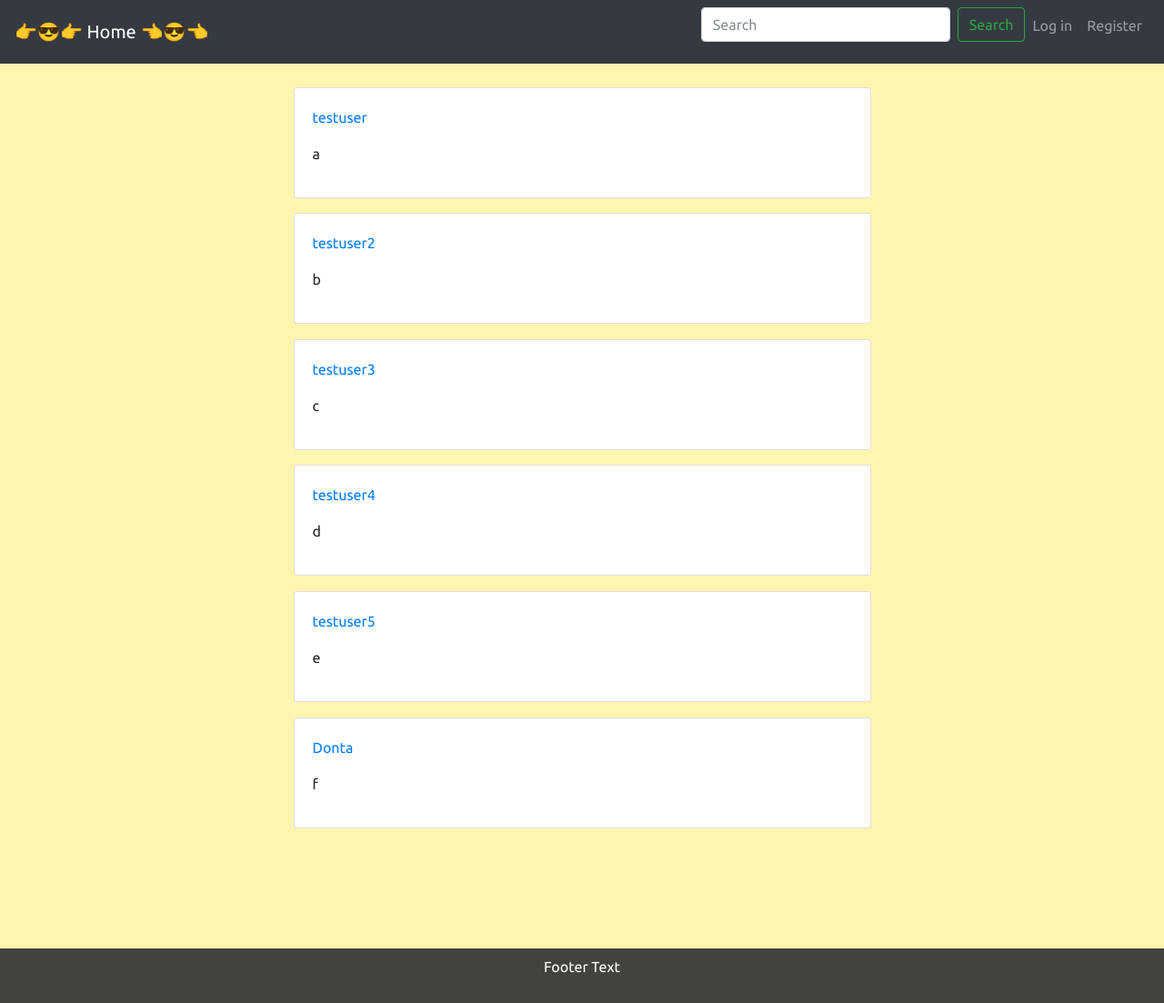
After one commit to ameyarao98/ProjectZoop, a Django app: page /search in a window 1280 px wide. The commit adds this page. Shown: the whole page at 91% size. Run offline with Django 3.2, Linux system fonts and the light colour scheme; data comes from the database, SQL or seed files in the repository; both versions use the stored data as it was after the commit; some libraries are stand-ins or nearby versions.

Commit message:
add search system

```diff
--- a/zooop/projectzoop/zoop/models.py
+++ b/zooop/projectzoop/zoop/models.py
@@ -34,8 +34,8 @@ class UserDetails(models.Model):
         on_delete=models.CASCADE,
         primary_key=True,
     )
-    #description =
-    pass
+    description = models.CharField(max_length = 3000)
+
 
 
 class Following(models.Model):
--- a/zooop/projectzoop/zoop/templates/zoop/navigation.html
+++ b/zooop/projectzoop/zoop/templates/zoop/navigation.html
@@ -4,6 +4,12 @@
   <div class="collapse navbar-collapse" id="myNavbar">
   </form>
   <ul class="nav navbar-nav ml-auto">
+    <form class="form-inline" action="{%url 'search' %}">
+      {% csrf_token %}
+      <input class="form-control mr-sm-2" name="phrase" type="search" placeholder="Search" aria-label="Search">
+      <button class="btn btn-outline-success my-2 my-sm-0" type="submit">Search</button>
+    </form>
+
     {% if request.user.is_authenticated %}
     <li class="nav-item"><a href="{% url 'userprofile' userid=request.user.id%}" class="nav-link"><span class="glyphicon glyphicon-user"></span> Logged in as {{user}}</a>
     </li>
--- /dev/null
+++ b/zooop/projectzoop/zoop/templates/zoop/search.html
@@ -0,0 +1,22 @@
+{% extends 'zoop/site_base.html'%}
+{%block container%}
+{% load static %}
+<div class="row">
+  <div class="col-md-7 margin-bottom mx-auto">
+    {% if results.all %}
+    {% include 'zoop/user_card.html' %}
+    {% else %}
+    <div class="row mb-3">
+      <div class="col-md-12" style = "margin-bottom: 2.5%;">
+        <div class="card text-center">
+          <div class="card-body">
+            <h3>No search results here</h3>
+          </div>
+        </div>
+      </div>
+    </div>
+    {% endif %}
+  </div>
+
+</div>
+{%endblock%}
--- /dev/null
+++ b/zooop/projectzoop/zoop/templates/zoop/user_card.html
@@ -0,0 +1,13 @@
+{% load extra_templates %}
+<div class="row mb-3">
+  {% for result in results %}
+  <div class="col-md-12" style = "margin-bottom: 2.5%;">
+    <div class="card text-left">
+      <div class="card-body">
+        <p><a href="/profile/{{result.id}}">{{result.username}}</a></p>
+        <p>{{details|get_at_index:forloop.counter0|get_details:'description'}}</p>
+      </div>
+    </div>
+  </div>
+  {% endfor %}
+</div>
--- /dev/null
+++ b/zooop/projectzoop/zoop/templatetags/extra_templates.py
@@ -0,0 +1,11 @@
+from django import template
+
+register = template.Library()
+
+@register.filter
+def get_at_index(list, index):
+    return list[index]
+
+@register.filter
+def get_details(object, index):
+    return getattr(object, index)
--- a/zooop/projectzoop/zoop/urls.py
+++ b/zooop/projectzoop/zoop/urls.py
@@ -17,5 +17,6 @@ urlpatterns = [
     path('rezoop/<int:post_id>/', core_views.rezoop, name='rezoop'),
     path('follow/<int:userid>', core_views.follow, name='follow'),
     path('unfollow/<int:userid>', core_views.unfollow, name='unfollow'),
-    path('delete/<int:post_id>', core_views.delete_post, name='delete_post')
+    path('delete/<int:post_id>', core_views.delete_post, name='delete_post'),
+    path('search', core_views.search, name='search')
 ]
--- a/zooop/projectzoop/zoop/views.py
+++ b/zooop/projectzoop/zoop/views.py
@@ -2,7 +2,7 @@ from django.http import HttpResponse, HttpResponseRedirect
 from django.contrib.auth import login, authenticate
 from .forms import *
 from django.shortcuts import render, redirect, get_object_or_404
-from .models import Post, Following
+from .models import Post, Following, UserDetails
 from django.contrib.auth.models import User
 from django.conf import settings
 from django.core.exceptions import ObjectDoesNotExist
@@ -172,3 +172,11 @@ def delete_post(request, post_id):
         Post.objects.get(pk=post_id).delete()
     next = request.POST.get('next', '/')
     return HttpResponseRedirect(next)
+
+def search(request):
+    srch = request.GET.get('phrase','')
+    results = User.objects.filter(username__icontains = srch)[:25]
+    details = UserDetails.objects.filter(user__id__in = results)[:25]
+    print(details[0].description)
+    return render(request, 'zoop/search.html', {'results' : results,
+                                                'details' : details})
```
Also changed, not shown: zooop/projectzoop/db.sqlite3, zooop/projectzoop/zoop/migrations/0007_userdetails_description.py (added), zooop/projectzoop/zoop/templatetags/__init__.py (added).
